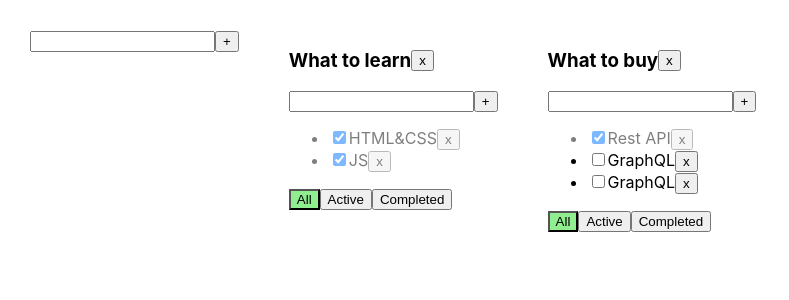
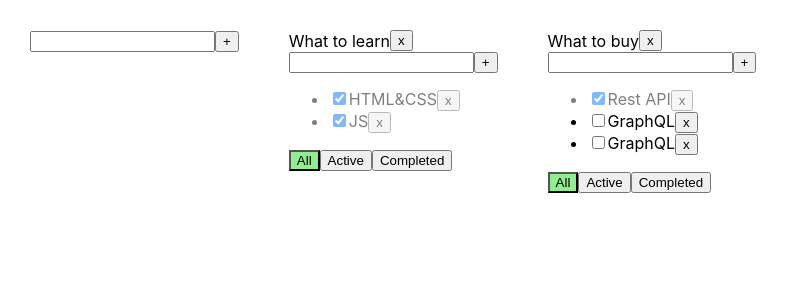
Before and after one commit to SanyaSkl/1-todolist, a React (Create React App) app: page / in a window 1280 px wide. Shown: the top 300 px of the page, without its empty margins (0-789 px from the left). Built offline with nearby package versions, Linux system fonts and the light colour scheme.

Commit message:
lesson todoList 6.2. Added: function Editable title todolist

```diff
--- a/src/App.tsx
+++ b/src/App.tsx
@@ -70,7 +70,7 @@ function App() {
         setTodolists(newTodolists)
 
         delete tasks[todolistId]
-		setTasks({ ...tasks })
+        setTasks({...tasks})
     }
 
     const addTask = (title: string, todolistId: string) => {
@@ -84,15 +84,23 @@ function App() {
     }
 
     const addTodolist = (title: string) => {
-		const id=v1()
-		const newTodolist:TodolistType = {id: id, title: title, filter: 'all'}
-		setTodolists([newTodolist, ...todolists] )
-		setTasks({...tasks, [id]:[]})
+        const id = v1()
+        const newTodolist: TodolistType = {id: id, title: title, filter: 'all'}
+        setTodolists([newTodolist, ...todolists])
+        setTasks({...tasks, [id]: []})
+    }
+
+    const changeTaskTitle = (todolistId: string, taskId: string, title: string) => {
+        setTasks({...tasks, [todolistId]: tasks[todolistId].map(el => el.id === taskId ? {...el, title} : el)})
+    }
+
+    const changeTodolistTitle = (todolistId: string, title: string) => {
+        setTodolists(todolists.map(el => el.id === todolistId ? {...el, title} : el))
     }
 
     return (
         <div className="App">
-			<AddItemForm addItem={addTodolist} />
+            <AddItemForm addItem={addTodolist}/>
             {todolists.map((tl) => {
 
                 const allTodolistTasks = tasks[tl.id]
@@ -117,6 +125,8 @@ function App() {
                     changeTaskStatus={changeTaskStatus}
                     filter={tl.filter}
                     removeTodolist={removeTodolist}
+                    changeTaskTitle={changeTaskTitle}
+                    changeTodolistTitle={changeTodolistTitle}
                 />
             })}
         </div>
--- a/src/EditableSpan.tsx
+++ b/src/EditableSpan.tsx
@@ -1,16 +1,35 @@
-import {useState} from "react";
+import {ChangeEvent, useState} from "react";
+
 
 type Props = {
-    value: string
+    oldTitle: string
+    changeItem: (oldTitle: string) => void
 };
-export const EditableSpan = ({value}: Props) => {
+export const EditableSpan = ({oldTitle, changeItem}: Props) => {
+
     const [editMod, setEditMode] = useState(false)
-    const ActivateEditMode = () => {
-        setEditMode(true)
+    const [newTitle, setNewTitle] = useState(oldTitle)
+
+    const activateEditMode = () => {
+        setEditMode(!editMod)
+        if(editMod && newTitle.trim()) {
+            changeItem(newTitle.trim())
+        }
+
     }
+
+    const changeTitleHandler = (event: ChangeEvent<HTMLInputElement>) => {
+        setNewTitle(event.currentTarget.value)
+    }
+
     return (
         editMod
-            ? <input value={value}/>
-            : <span onDoubleClick={ActivateEditMode}>{value}</span>
+            ? <input
+                value={newTitle}
+                onBlur={activateEditMode}
+                autoFocus
+                onChange={changeTitleHandler}
+            />
+            : <span onDoubleClick={activateEditMode}>{oldTitle}</span>
     );
 };
--- a/src/TodoList.tsx
+++ b/src/TodoList.tsx
@@ -14,6 +14,8 @@ type PropsType = {
 	changeTaskStatus: (taskId: string, taskStatus: boolean, todolistId: string) => void
 	filter: FilterValuesType
 	removeTodolist: (todolistId: string) => void
+	changeTaskTitle: (todolistId: string, taskId: string, newTitle: string) => void
+	changeTodolistTitle: (todolistId: string, title: string) => void
 }
 
 export const Todolist = (props: PropsType) => {
@@ -26,28 +28,11 @@ export const Todolist = (props: PropsType) => {
 		addTask,
 		changeTaskStatus,
 		todolistId,
-		removeTodolist
+		removeTodolist,
+		changeTaskTitle,
+		changeTodolistTitle
 	} = props
 
-	//const [taskTitle, setTaskTitle] = useState('')
-	// const [error, setError] = useState<string | null>(null)
-	// const addTaskHandler = () => {
-	// 	if (taskTitle.trim() !== '') {
-	// 		addTask(taskTitle.trim(), todolistId)
-	// 		setTaskTitle('')
-	// 	} else {
-	// 		setError('Title is required')
-	// 	}
-	// }
-	// const changeTaskTitleHandler = (event: ChangeEvent<HTMLInputElement>) => {
-	// 	setTaskTitle(event.currentTarget.value)
-	// }
-	// const addTaskOnKeyUpHandler = (event: KeyboardEvent<HTMLInputElement>) => {
-	// 	setError(null)
-	// 	if (event.key === 'Enter') {
-	// 		addTaskHandler()
-	// 	}
-	// }
 
 	const changeFilterTasksHandler = (filter: FilterValuesType) => {
 		changeFilter(filter, props.todolistId)
@@ -61,10 +46,21 @@ export const Todolist = (props: PropsType) => {
 		addTask(title, todolistId)
 	}
 
+	const changeTodolistTitleHandler = (newTitle:string) => {
+		changeTodolistTitle(todolistId, newTitle)
+	}
+
+	const changeTaskTitleHandler = (taskId: string,newTitle:string) => {
+		changeTaskTitle(todolistId, taskId, newTitle)
+	}
+
 	return (
 		<div>
 			<div className={"todolist-title-container"}>
-				<h3>{title}</h3>
+
+				<EditableSpan oldTitle={title} changeItem={changeTodolistTitleHandler}/>
+
+				{/*<h3>{title}</h3>*/}
 				<Button title={'x'} onClick={removeTodolistHandler}/>
 			</div>
 			<AddItemForm addItem={addTaskHandler} />
@@ -83,9 +79,15 @@ export const Todolist = (props: PropsType) => {
 								changeTaskStatus(task.id, newStatusValue, todolistId)
 							}
 
+							// const changeTaskTitleHandler = (newTitle:string) => {
+							// 	changeTaskTitle(todolistId, task.id, newTitle)
+							// }
+
 							return <li key={task.id} className={task.isDone ? 'is-done' : ''}>
 								<input type="checkbox" checked={task.isDone} onChange={changeTaskStatusHandler}/>
-								<EditableSpan value={task.title}/>
+
+								<EditableSpan oldTitle={task.title} changeItem={(newTitle)=>changeTaskTitleHandler(task.id, newTitle)}/>
+
 								<Button onClick={removeTaskHandler} title={'x'}/>
 							</li>
 						})}
```
Lines whose indentation alone changed are shown as unchanged.
